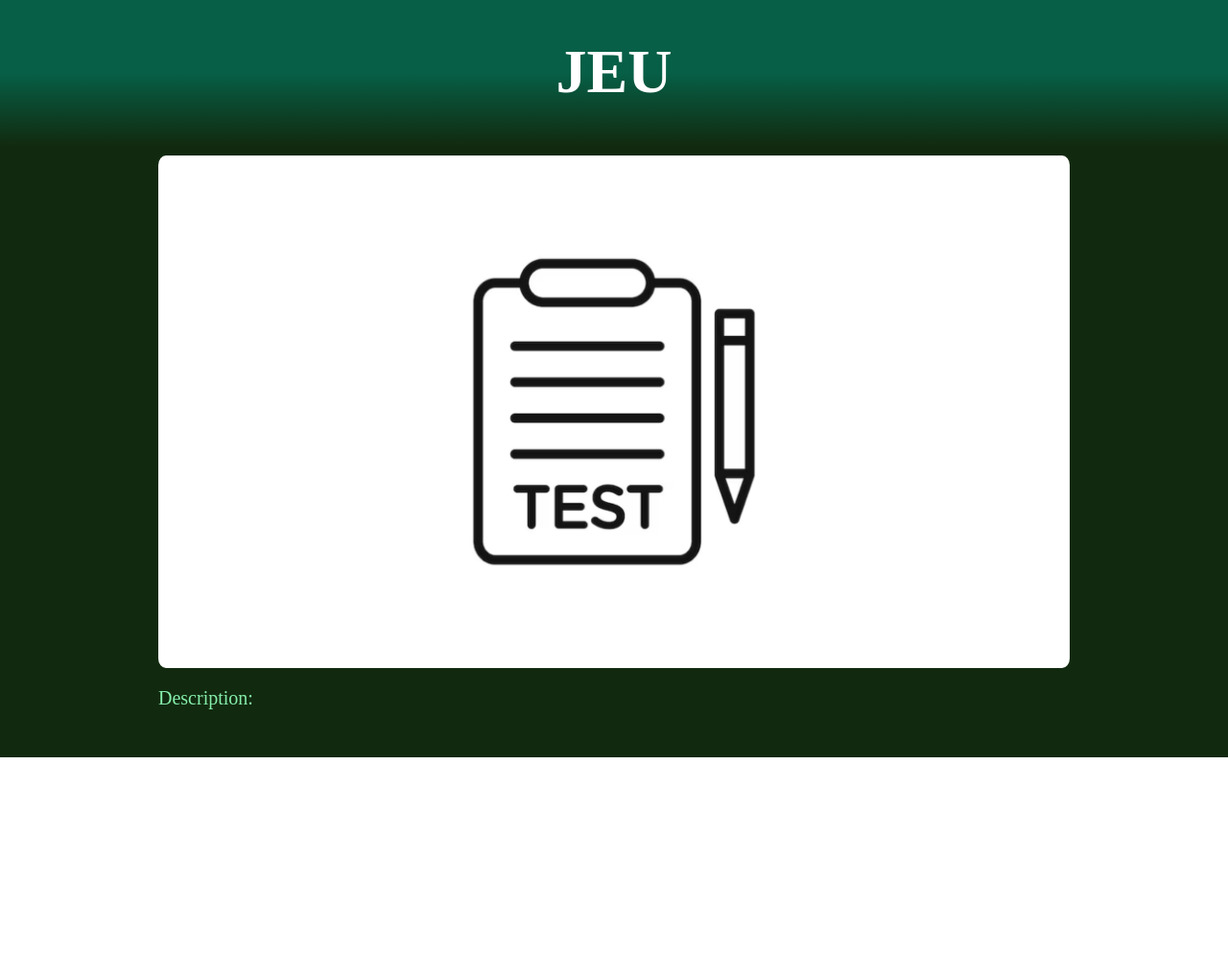
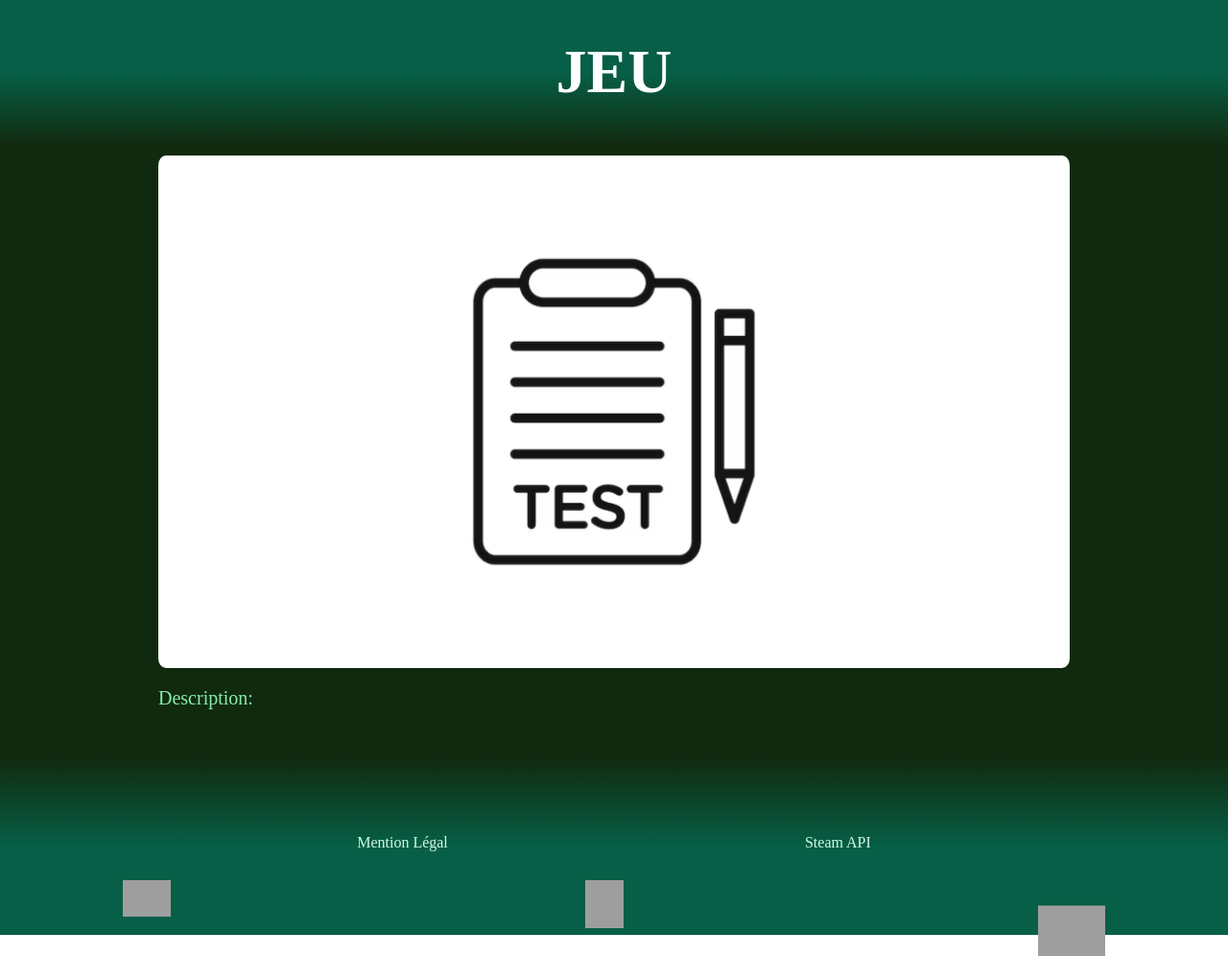
Before and after one commit to Maxime-Ltr/Top-Gaming, a plain HTML site: page jeu.html in a window 1280 px wide. Shown: the whole page at 96% size. Before the commit the page ends 800 px from the top, so only its background shows below. Drawn offline with Linux system fonts and the light colour scheme; grey boxes are pictures that could not be loaded.

Commit message:
Ajouter Mention Légal sur le deuxieme page

```diff
--- a/jeu.css
+++ b/jeu.css
@@ -47,7 +47,70 @@ body {
   margin-left: auto;
   margin-right: auto;
 }
-.mentionlegal {
-  text-align: center;
-  color: #D1FAE5;
-}
+/*Footer*/
+    /*Fond du footer*/
+    .footer{
+        background : linear-gradient(#112A0F, #065F46, #065F46);
+        padding-top: 80px;
+        height: 100%;
+    }
+
+    /*Mise en forme global des LINK*/
+    .lien{
+        display: flex; /*Définie comment agit les éléments*/
+        justify-content: space-evenly;
+        margin: auto; /*Définie le millieu de tout les éléments réunis (permet centrer)*/
+        text-align:center; /*Centre le texte*/
+    }
+
+    /*Mise en forme de chaque LINK*/
+    .Link{
+        font-family: "Exo 2";
+        color: #D1FAE5;
+        text-decoration: none;
+        display: inline-block;
+        position: relative;
+        transform: all 300ms;
+        padding-bottom: 30px;
+
+        animation: all 300ms;
+    }
+
+    /*Sytle des lien en survole*/
+    .Link:hover{
+        text-shadow: 0 0 5px #b2fcd6;
+        color: #D1FAE5;
+    }
+
+    /*Sytle des lien en survole*/
+    .Link:active{
+        color: #61c893;
+        transform: translateY(1px);
+    }
+
+    /*Style général des logos*/
+    .imageLien{
+        width: 80%;
+        margin: auto;
+        display: flex;
+        justify-content: space-between;
+    }
+
+    /*Style spécific des logos*/
+    .LogoGit{
+        width: 50px;
+    }
+
+    .LogoFigma{
+        width: 40px ;
+        height: 50px;
+    }
+    .LogoAgora{
+        width: 70px;
+        transform: translateY(+50%);
+    }
+
+    /*Style logo survol*/
+    .IconFooter:active{
+        transform: translateY(1px);
+    }
--- a/jeu.html
+++ b/jeu.html
@@ -17,5 +17,19 @@
          <p>Description:</p> <!-- paragraph -->
      </div>
      </div>
+
+     <div class="footer">
+        <!-- Ajout texte lien-->
+        <div class="lien">
+        <a href="teste.html" class="Link" class="mentionLegal">Mention Légal</a>
+        <a href="https://steamcommunity.com/dev?l=french" class="Link" class="APIUse">Steam API</a>
+        </div>
+
+        <!-- Ajout image lien-->
+         <div class="imageLien">
+            <a href="https://github.com/Maxime-Ltr/Top-Gaming/commits/home-page/"><img class="LogoGit IconFooter" src="https://i.goopics.net/c8g1mg.png"></a>
+            <a href="https://www.figma.com/site/j1Zu6oRZQ7zdoYrUrBbfU9/TOP-Gaming?node-id=0-1&t=opI0Ek3x3rGUyA3d-1"><img class="LogoFigma IconFooter" src="https://i.goopics.net/3ys5st.png"></a>
+            <a href="https://lyc-agora-puteaux.ac-versailles.fr/"><img class="LogoAgora IconFooter" src="https://i.goopics.net/lqfa6y.png"></a>
+         </div>
 </body>
 </html>
```
Also changed, not shown: 1 other file.
